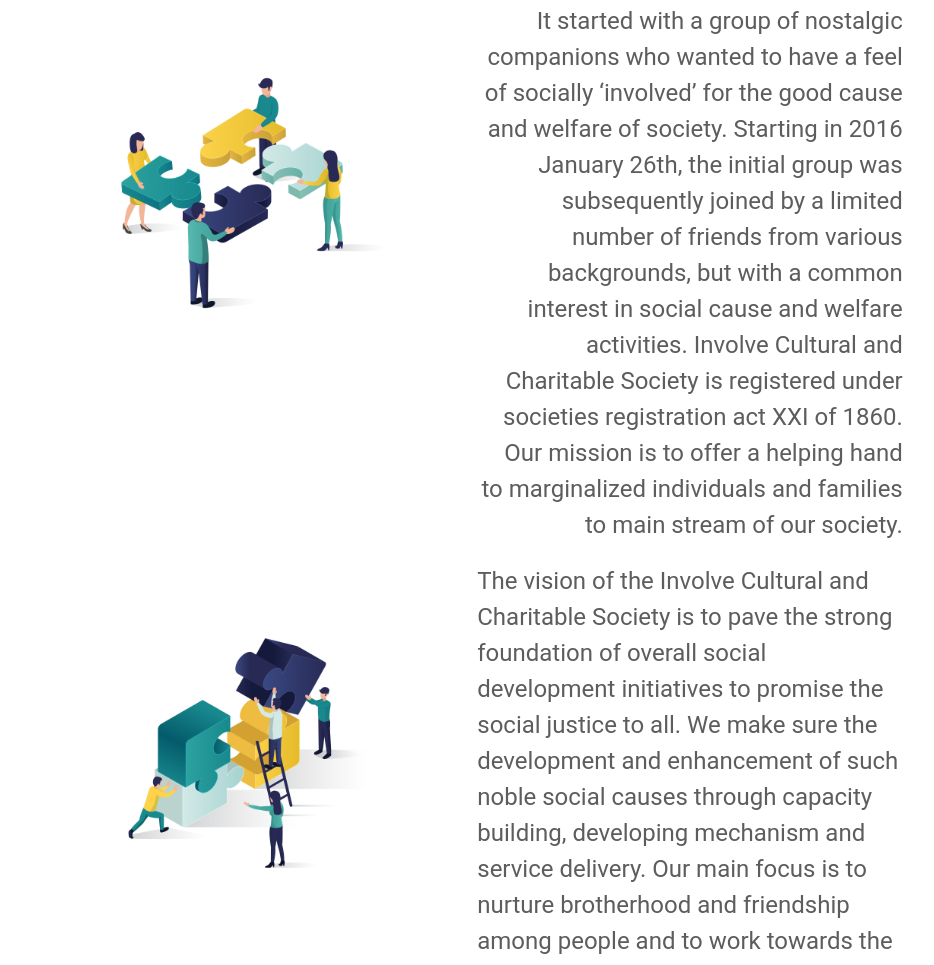
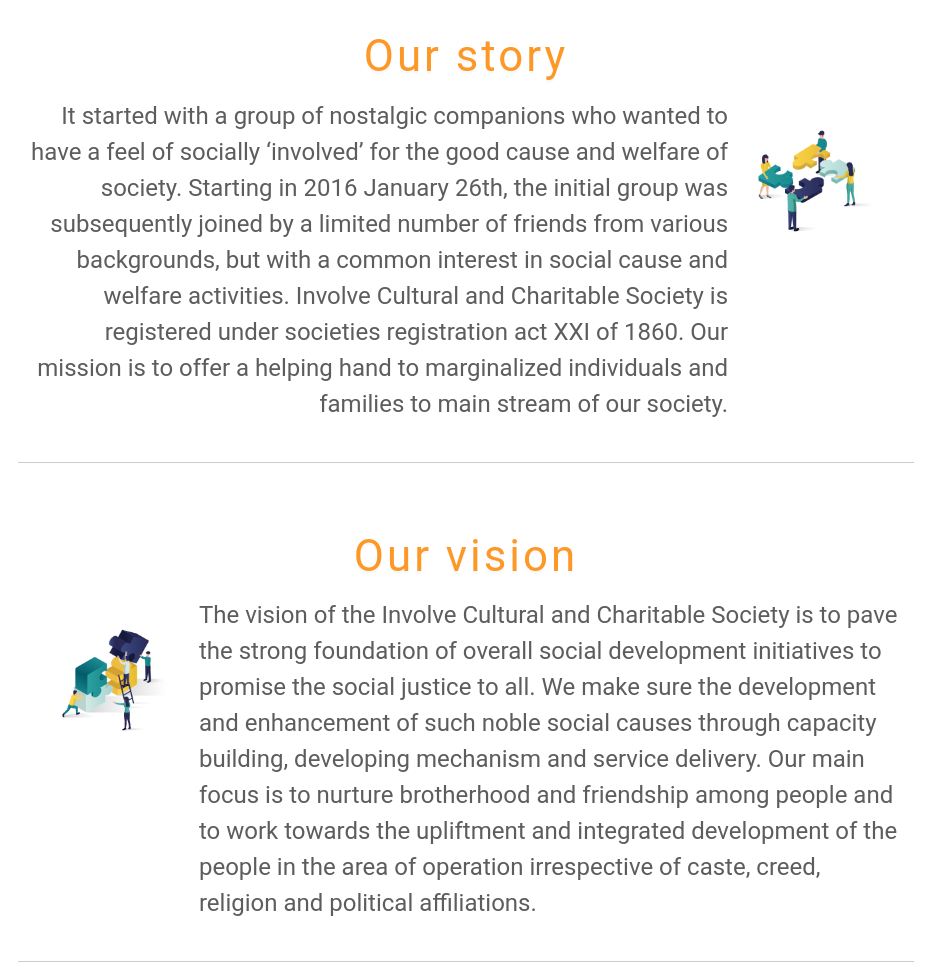
Before and after one commit to involvevtk/web-app, a website: page public/index.html in a window 1280 px wide. Shown: the part 1310-2275 px from the top of the page, without its empty margins (174-1108 px from the left). Drawn offline with nearby package versions, Linux system fonts and the light colour scheme.

Commit message:
Home page added secondary section

```diff
--- a/public/index.html
+++ b/public/index.html
@@ -66,43 +66,46 @@
       <div class="secondary-block">
         <div class="container">
           <div class="row story">
-            <div class="col s12 l6 center graphic">
+            <div class="col s12">
+              <h3 class="title">Our story</h3>
               <img
                 class="responsive-img"
                 src="resources/story.jpg"
                 alt="story"
               />
-            </div>
-            <div class="col s12 l6 description">
-              It started with a group of nostalgic companions who wanted to have
-              a feel of socially ‘involved’ for the good cause and welfare of
-              society. Starting in 2016 January 26th, the initial group was
-              subsequently joined by a limited number of friends from various
-              backgrounds, but with a common interest in social cause and
-              welfare activities. Involve Cultural and Charitable Society is
-              registered under societies registration act XXI of 1860. Our
-              mission is to offer a helping hand to marginalized individuals and
-              families to main stream of our society.
+              <div class="description">
+                It started with a group of nostalgic companions who wanted to
+                have a feel of socially ‘involved’ for the good cause and
+                welfare of society. Starting in 2016 January 26th, the initial
+                group was subsequently joined by a limited number of friends
+                from various backgrounds, but with a common interest in social
+                cause and welfare activities. Involve Cultural and Charitable
+                Society is registered under societies registration act XXI of
+                1860. Our mission is to offer a helping hand to marginalized
+                individuals and families to main stream of our society.
+              </div>
             </div>
           </div>
           <div class="row vision">
-            <div class="col s12 l6 center graphic">
+            <div class="col s12">
+              <h3 class="title">Our vision</h3>
               <img
                 class="responsive-img"
                 src="resources/vision.jpg"
                 alt="vision"
               />
-            </div>
-            <div class="col s12 l6 description">
-              The vision of the Involve Cultural and Charitable Society is to
-              pave the strong foundation of overall social development
-              initiatives to promise the social justice to all. We make sure the
-              development and enhancement of such noble social causes through
-              capacity building, developing mechanism and service delivery. Our
-              main focus is to nurture brotherhood and friendship among people
-              and to work towards the upliftment and integrated development of
-              the people in the area of operation irrespective of caste, creed,
-              religion and political affiliations.
+              <div class="description">
+                The vision of the Involve Cultural and Charitable Society is to
+                pave the strong foundation of overall social development
+                initiatives to promise the social justice to all. We make sure
+                the development and enhancement of such noble social causes
+                through capacity building, developing mechanism and service
+                delivery. Our main focus is to nurture brotherhood and
+                friendship among people and to work towards the upliftment and
+                integrated development of the people in the area of operation
+                irrespective of caste, creed, religion and political
+                affiliations.
+              </div>
             </div>
           </div>
         </div>
--- a/src/stylesheets/pages/home.scss
+++ b/src/stylesheets/pages/home.scss
@@ -94,31 +94,53 @@
       // background-image: linear-gradient(to bottom right, #fff, $primary-color);
       position: relative;
       margin-bottom: 40px;
-
+      .container {
+        @include breakpoint(l) {
+          max-width: 70%;
+        }
+      }
       .story,
       .vision {
-        .graphic {
-          img.responsive-img {
-            max-width: 270px;
-            @include breakpoint(m) {
-              max-width: 380px;
-            }
+        border-bottom: 1px solid $grey-2;
+        padding-bottom: 40px;
+        margin-bottom: 40px;
+        h3.title {
+          text-align: center;
+          text-shadow: 0px 3px 1px $grey-1;
+          letter-spacing: 3px;
+          color: $secondary-color;
+        }
+        img.responsive-img {
+          max-width: 270px;
+          margin: 0 auto;
+          display: block;
+          @include breakpoint(m) {
+            max-width: 380px;
+          }
+          @include breakpoint(l) {
+            display: inline-block;
+            width: 19%;
+            vertical-align: top;
           }
         }
+
         .description {
           color: $dark-2;
           font-size: 18px;
           text-align: center;
-          @include breakpoint(m) {
+          @include breakpoint(l) {
             font-size: 24px;
             text-align: left;
+            display: inline-block;
+            width: 80%;
           }
         }
       }
 
       .story .description {
-        @include breakpoint(m) {
+        @include breakpoint(l) {
           text-align: right;
+          float: left;
         }
       }
     }
```
Also changed, not shown: src/templates/pages/index.html (+27 -24 lines), public/styles/home.css, 1 other file.
